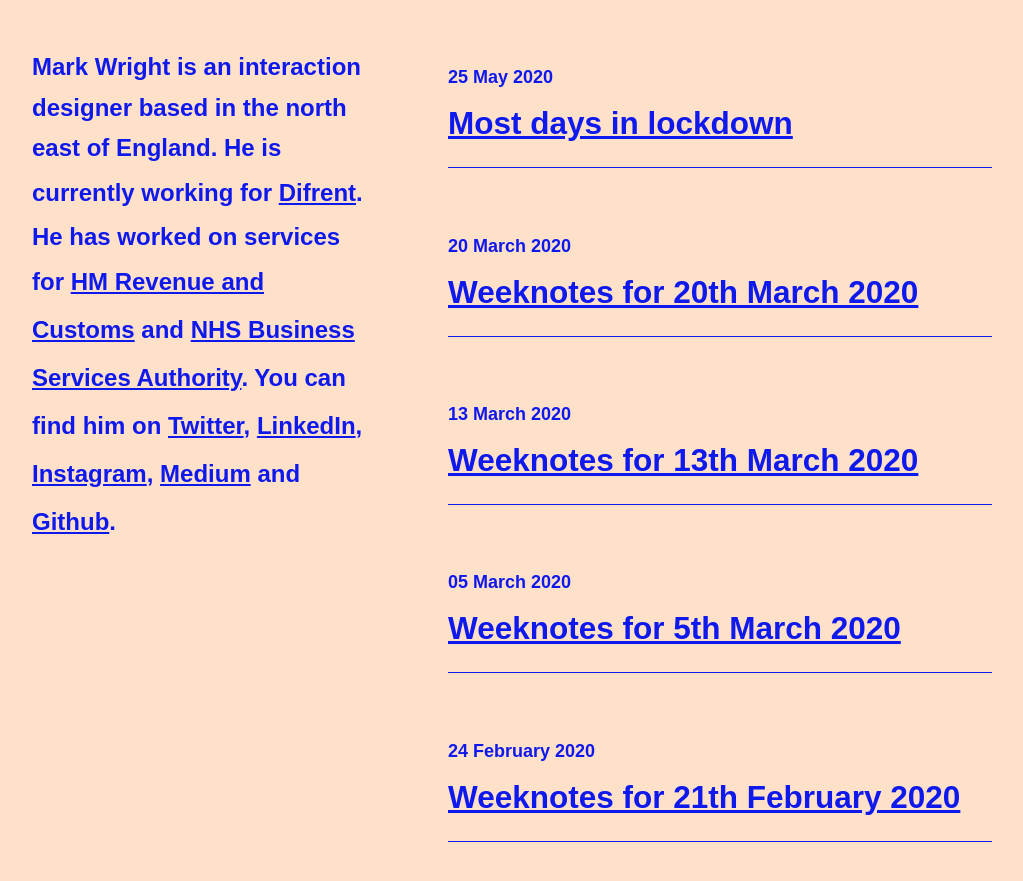
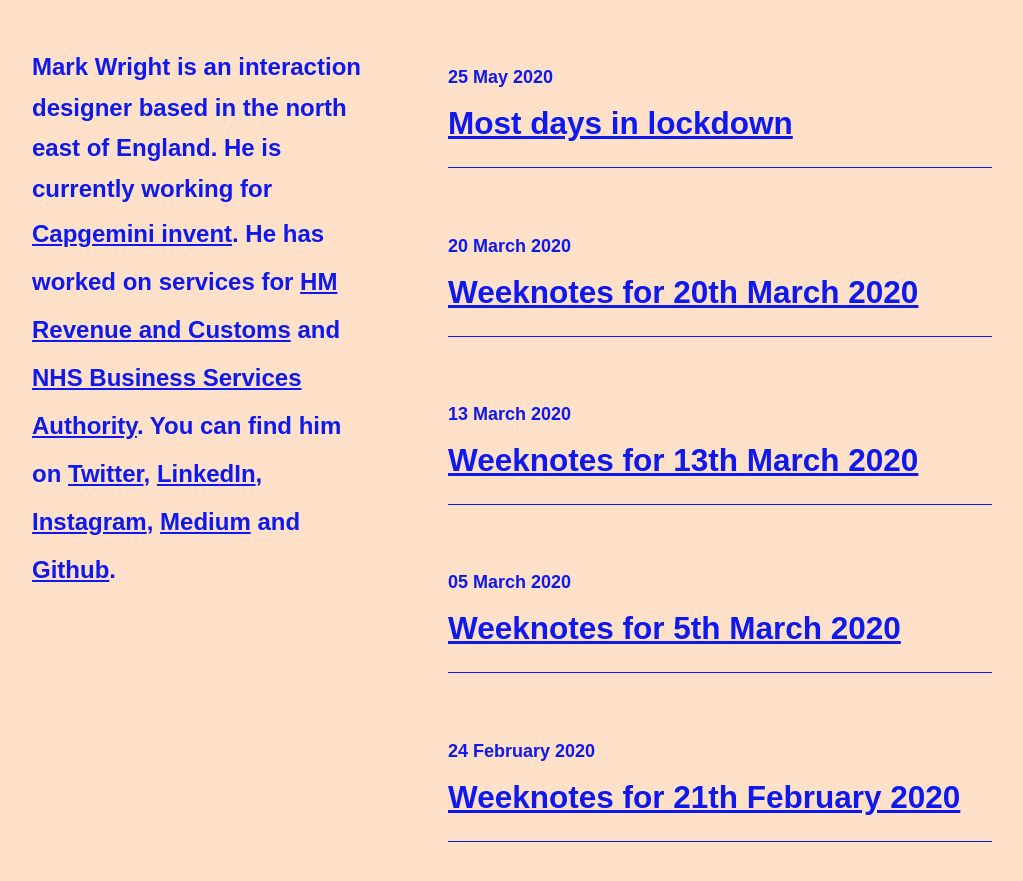
Before and after one commit to mrkwrght/mrkwrghtdotcom, a Jekyll site: the page built from index.html, in a window 1280 px wide and 900 px high. Shown: the top 881 px of the window, without its empty margins (128-1151 px from the left). Built offline with Jekyll 4.4.1, drawn with Linux system fonts in a browser that asks for light colours; some web fonts are replaced; the list of posts is cut into pages by our own code.

Commit message:
Update index.html

```diff
--- a/index.html
+++ b/index.html
@@ -8,7 +8,7 @@
     <div class="five columns">
       <div class="description">
       <h1 class="visually-hidden">Mark Wright dot com</h1>
-      <p>Mark Wright is an interaction designer based in the north east of England. He is currently working for  <a href="https://difrent.co.uk/">Difrent</a>.
+      <p>Mark Wright is an interaction designer based in the north east of England. He is currently working for  <a href="https://www.capgemini.com/service/invent/">Capgemini invent</a>.
         He has worked on services for <a href="https://www.gov.uk/government/organisations/hm-revenue-customs" target="_blank">HM Revenue and Customs</a> and <a href="https://www.nhsbsa.nhs.uk/" target="_blank">NHS Business Services Authority</a>.
         You can find him on
                  <a href="https://twitter.com/mrkwrght"  target="_blank">Twitter</a>,
```
